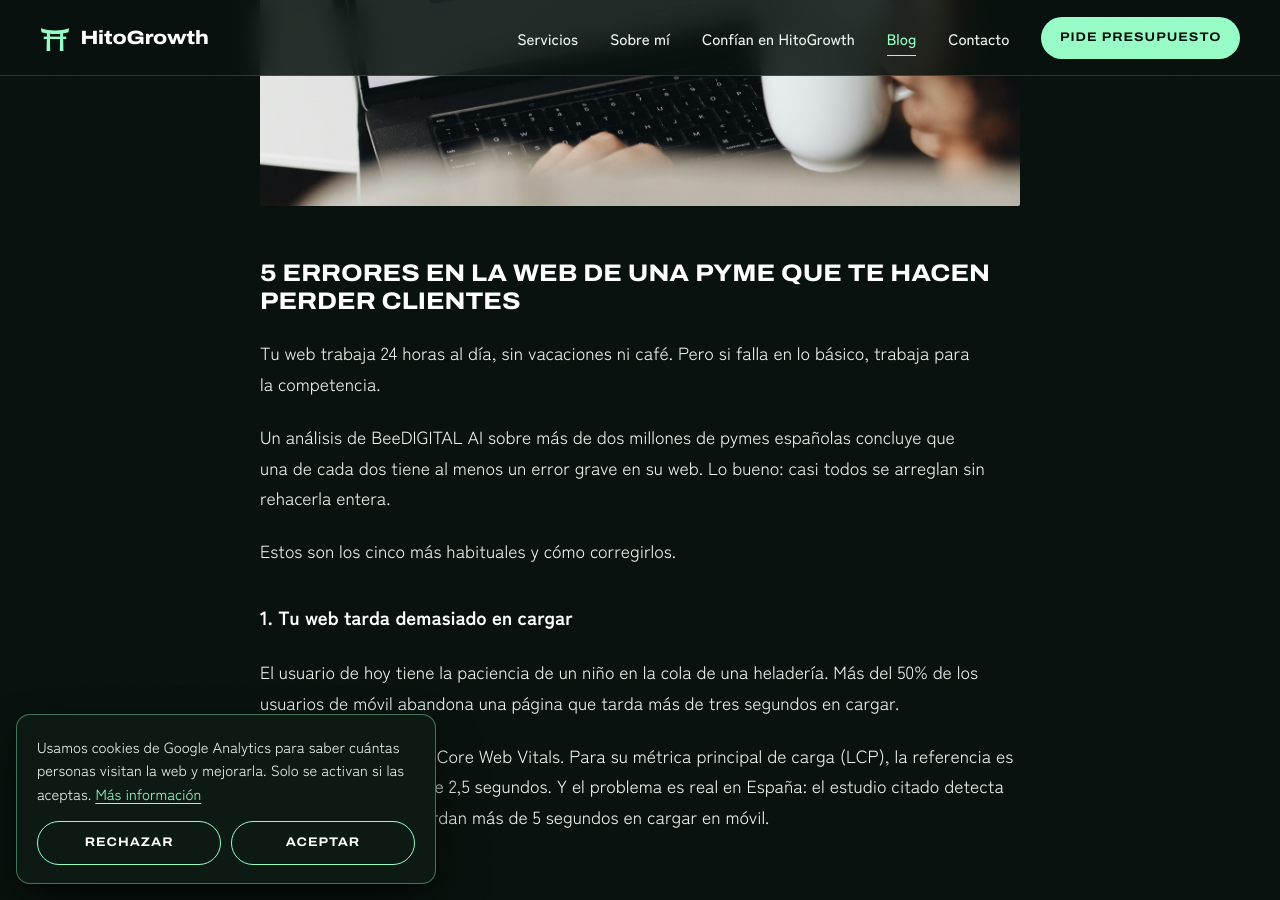
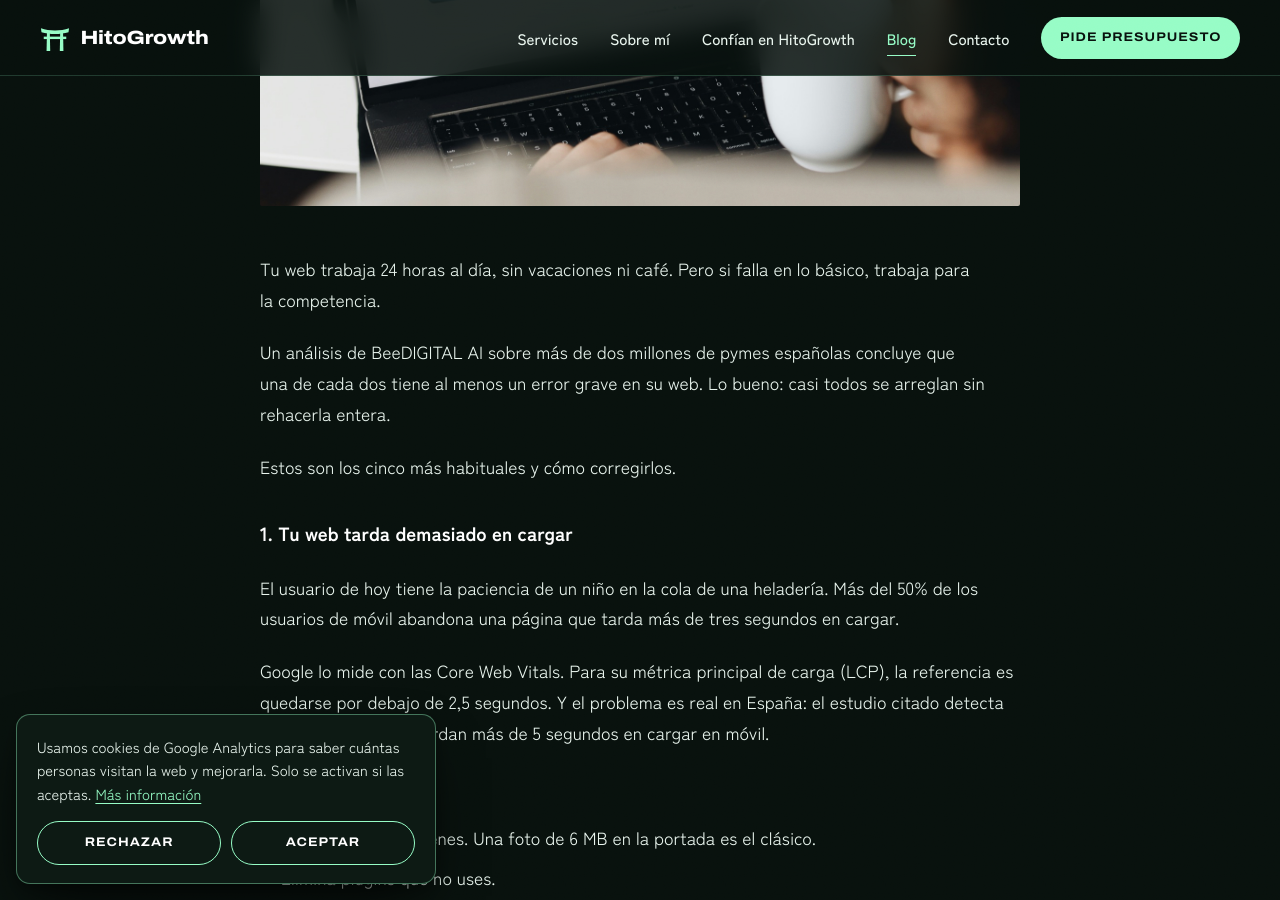
Before and after one commit to HitoGrowth/hitogrowth-web, a Jekyll site: the page built from _posts/2026-10-27-5-errores-en-la-web-de-una-pyme-que-te-hacen-perder-clientes.md, in a window 1280 px wide and 900 px high, scrolled down 810 px. Built offline with Jekyll 4.4.1, drawn with Linux system fonts in a browser that asks for light colours.

Commit message:
Update Artículo “2026-10-27-5-errores-en-la-web-de-una-pyme-que-te-hacen-perder-clientes”

```diff
--- a/_posts/2026-10-27-5-errores-en-la-web-de-una-pyme-que-te-hacen-perder-clientes.md
+++ b/_posts/2026-10-27-5-errores-en-la-web-de-una-pyme-que-te-hacen-perder-clientes.md
@@ -6,8 +6,6 @@ category: Web
 image: /assets/blog/auditoria-web-pyme.jpg
 image_alt: Hito_Growth_Auditoría_desarrollo_web
 ---
-
-## 5 errores en la web de una pyme que te hacen perder clientes
 
 Tu web trabaja 24 horas al día, sin vacaciones ni café. Pero si falla en lo básico, trabaja para la competencia.
 
```
